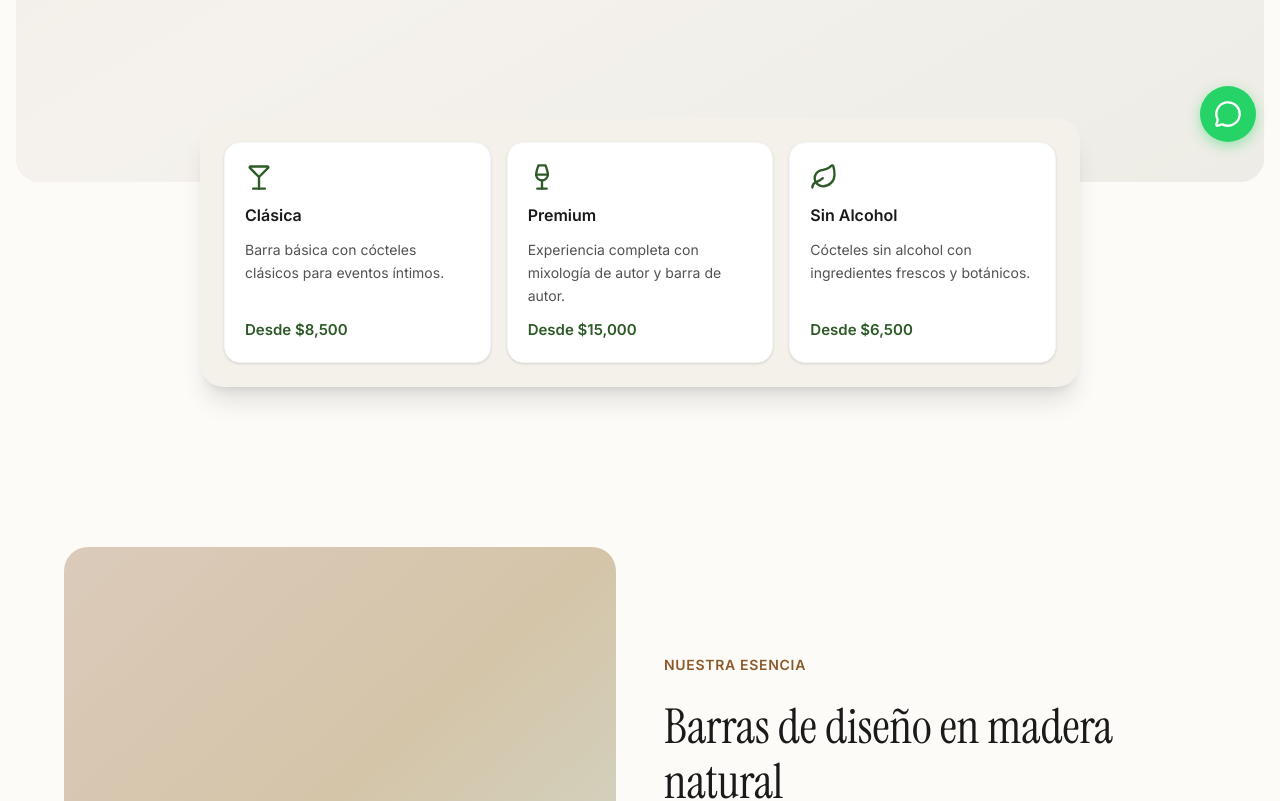
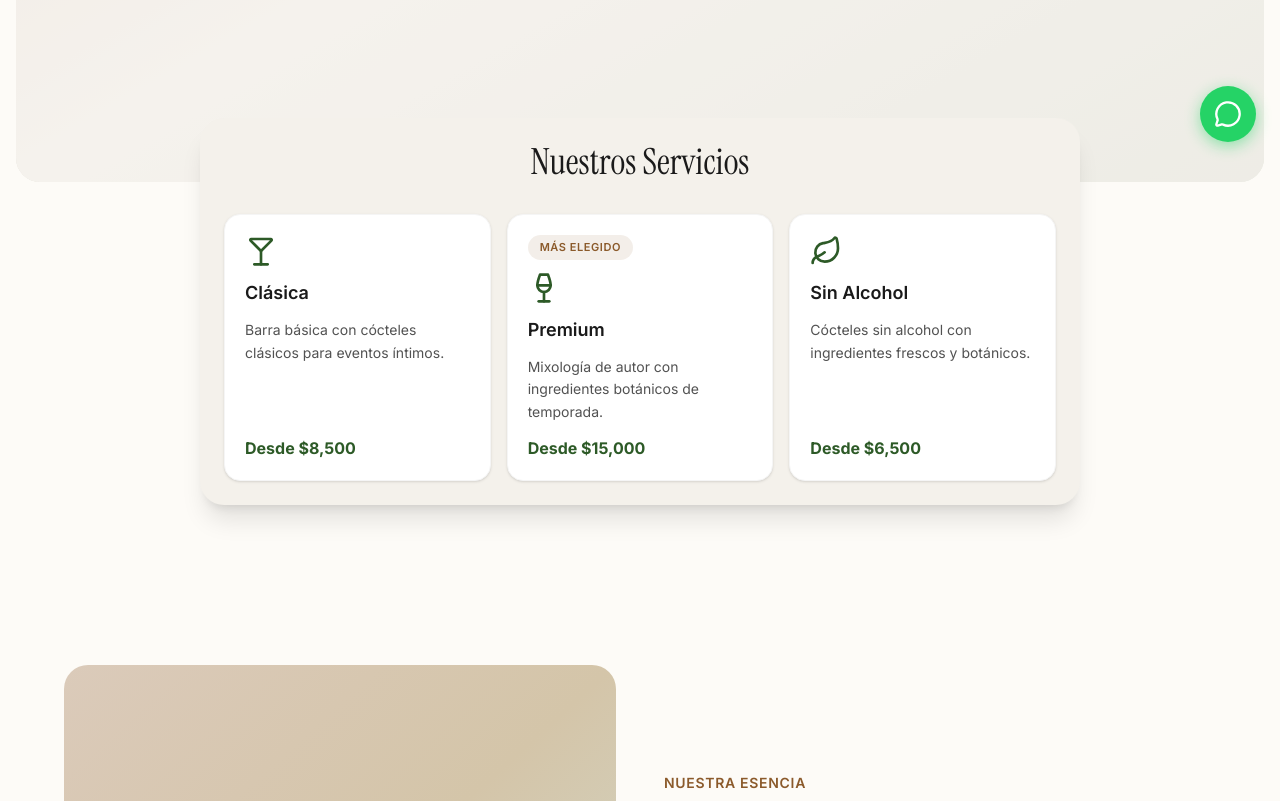
Before and after one commit to JeremiasBustos02/entre-tragos-v2, a React (Vite) app: page / in a window 1280 px wide. Shown: the part 634-1435 px from the top of the page. Built offline with nearby package versions, Linux system fonts and the light colour scheme.

Commit message:
refactor: mejorar Servicios y cree el CTA

```diff
--- a/src/App.tsx
+++ b/src/App.tsx
@@ -1,5 +1,6 @@
 import AboutSection from './app/components/AboutSection';
 import ContactForm from './app/components/ContactForm';
+import CtaSection from './app/components/CtaSection';
 import FloatingWhatsApp from './app/components/FloatingWhatsApp';
 import Footer from './app/components/Footer';
 import GallerySection from './app/components/GallerySection';
@@ -18,6 +19,7 @@ function App() {
         </div>
         <AboutSection />
         <GallerySection />
+        <CtaSection />
         <ContactForm />
       </main>
       <Footer />
--- /dev/null
+++ b/src/app/components/CtaSection.tsx
@@ -0,0 +1,37 @@
+import { ChevronRight } from 'lucide-react';
+
+export default function CtaSection() {
+  return (
+    <section className="relative overflow-hidden bg-[#2D5A27] py-20 sm:py-28 px-4">
+      <div
+        className="absolute inset-0 opacity-[0.07]"
+        style={{
+          backgroundImage: `
+            linear-gradient(45deg, transparent 48%, rgba(255,255,255,0.12) 50%, transparent 52%),
+            linear-gradient(-45deg, transparent 48%, rgba(255,255,255,0.12) 50%, transparent 52%)
+          `,
+          backgroundSize: '60px 60px',
+        }}
+        aria-hidden="true"
+      />
+
+      <div className="relative z-10 max-w-3xl mx-auto text-center flex flex-col items-center gap-6">
+        <h2 className="text-4xl sm:text-5xl lg:text-6xl font-serif text-white leading-[1.15]">
+          ¿Listo para hacer tu evento inolvidable?
+        </h2>
+
+        <p className="text-white/80 text-base sm:text-lg max-w-xl">
+          Cotiza tu barra personalizada y sorprende a tus invitados con una experiencia única.
+        </p>
+
+        <a
+          href="#cotizar"
+          className="mt-2 inline-flex items-center gap-2 bg-white text-[#2D5A27] rounded-full px-8 py-4 text-base font-semibold hover:bg-neutral-100 transition-colors shadow-xl focus-visible:ring-2 focus-visible:ring-white focus-visible:outline-none"
+        >
+          Cotiza Ahora
+          <ChevronRight className="w-5 h-5" />
+        </a>
+      </div>
+    </section>
+  );
+}
--- a/src/app/components/ServiceCard.tsx
+++ b/src/app/components/ServiceCard.tsx
@@ -9,18 +9,24 @@ const ICON_MAP: Record<IconType, React.ComponentType<LucideProps>> = {
   leaf: Leaf,
 };
 
-export default function ServiceCard({ title, description, price, iconType }: ServiceCardProps) {
+export default function ServiceCard({ title, description, price, iconType, tag }: ServiceCardProps) {
   const IconComponent = ICON_MAP[iconType];
 
   return (
-    <article className="bg-white rounded-2xl p-5 shadow-sm border border-neutral-100 flex flex-col gap-3">
-      <IconComponent className="w-7 h-7 text-[#2D5A27]" aria-hidden="true" />
+    <article className="bg-white rounded-2xl p-5 shadow-sm border border-neutral-100 flex flex-col gap-3 hover:-translate-y-1 hover:shadow-xl transition-all duration-300 cursor-default">
+      {tag && (
+        <span className="self-start bg-[#8B5A2B]/10 text-[#8B5A2B] text-[11px] font-semibold uppercase tracking-wider px-3 py-1 rounded-full">
+          {tag}
+        </span>
+      )}
 
-      <h3 className="text-[16px] font-semibold text-[#1A1A1A]">{title}</h3>
+      <IconComponent className="w-8 h-8 text-[#2D5A27]" aria-hidden="true" />
 
-      <p className="text-[14px] text-neutral-600 leading-relaxed">{description}</p>
+      <h3 className="text-lg font-semibold text-[#1A1A1A]">{title}</h3>
 
-      <p className="mt-auto text-[15px] font-semibold text-[#2D5A27]">{price}</p>
+      <p className="text-sm text-neutral-600 leading-relaxed">{description}</p>
+
+      <p className="mt-auto text-base font-bold text-[#2D5A27]">{price}</p>
     </article>
   );
 }
--- a/src/app/components/ServicesTray.tsx
+++ b/src/app/components/ServicesTray.tsx
@@ -11,9 +11,10 @@ const SERVICES: ServiceCardProps[] = [
   },
   {
     title: 'Premium',
-    description: 'Experiencia completa con mixología de autor y barra de autor.',
+    description: 'Mixología de autor con ingredientes botánicos de temporada.',
     price: 'Desde $15,000',
     iconType: 'wine',
+    tag: 'Más Elegido',
   },
   {
     title: 'Sin Alcohol',
@@ -25,7 +26,10 @@ const SERVICES: ServiceCardProps[] = [
 
 export default function ServicesTray() {
   return (
-    <section id="servicios" className="bg-[#F4F1EB] rounded-3xl p-4 sm:p-6 w-full max-w-[880px] mx-auto shadow-xl relative z-20 mt-[-4rem] scroll-mt-24">
+    <section id="servicios" className="bg-[#F4F1EB] rounded-3xl p-4 sm:p-6 w-full max-w-[880px] mx-auto shadow-xl relative z-20 mt-[-4rem] scroll-mt-24" aria-labelledby="servicios-heading">
+      <h2 id="servicios-heading" className="text-center text-3xl sm:text-4xl font-serif text-[#1A1A1A] mb-6 sm:mb-8">
+        Nuestros Servicios
+      </h2>
       <div className="grid grid-cols-1 sm:grid-cols-3 gap-4">
         {SERVICES.map((service) => (
           <ServiceCard key={service.iconType} {...service} />
--- a/src/app/types/services.ts
+++ b/src/app/types/services.ts
@@ -5,4 +5,5 @@ export interface ServiceCardProps {
   description: string;
   price: string;
   iconType: IconType;
+  tag?: string;
 }
```
